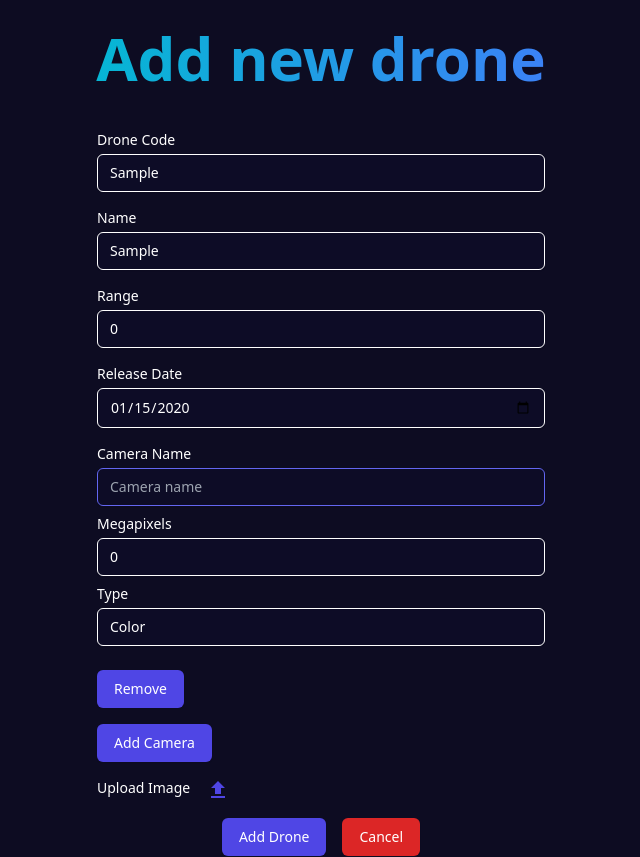
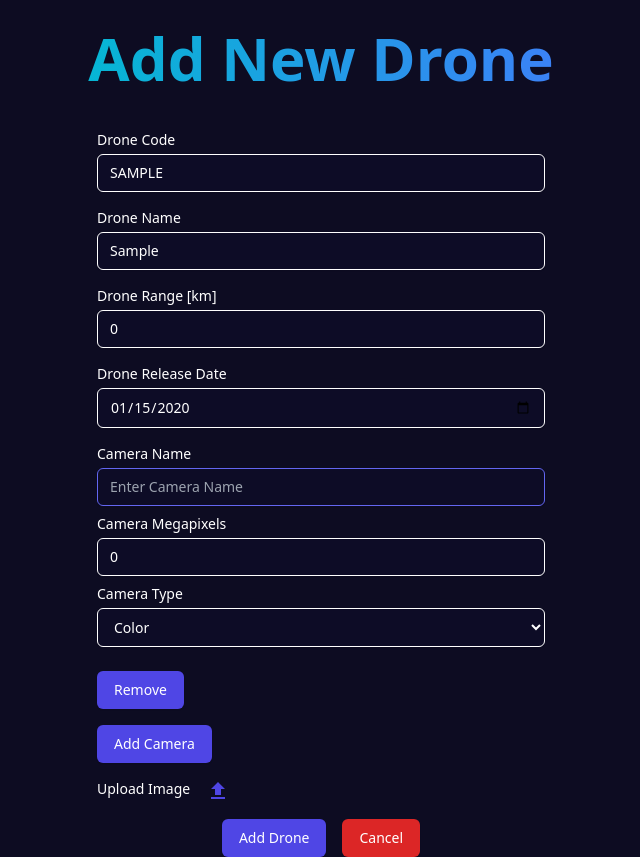
Before and after one commit to roy845/beefreeagro-assignment, a React (Vite) app: page /newDrone in a window 1280 px wide. Both pictures are taken after typing "Sample", "Sample", "2020-01-15" into the empty fields and a click on the button "Add Camera". Shown: the whole page, without its empty margins (319-959 px from the left). Built offline with nearby package versions, Linux system fonts and the light colour scheme.

Commit message:
First Commit

```diff
--- a/src/components/drones/droneForm/AddDroneForm.tsx
+++ b/src/components/drones/droneForm/AddDroneForm.tsx
@@ -1,3 +1,5 @@
+import { InputPlaceholderEnum } from "../../../constants/inputConstants";
+import { InputLabelEnum } from "../../../constants/labelConstants";
 import useAddDroneForm from "../../../hooks/useAddDroneForm";
 import AddCameraButton from "./AddCameraButton";
 import AddDroneFormButtons from "./AddDroneFormButtons";
@@ -21,6 +23,7 @@ const AddDroneForm = (): JSX.Element => {
     onFileIconClick,
     fileInputRef,
     onSubmit,
+    handleUpperCase,
   } = useAddDroneForm();
 
   return (
@@ -29,12 +32,13 @@ const AddDroneForm = (): JSX.Element => {
       className="space-y-4 w-full max-w-md"
     >
       <div>
-        <AddDroneFormLabel label={"Drone Code"} />
+        <AddDroneFormLabel label={InputLabelEnum.DRONE_CODE} />
         <AddDroneFormInput
           register={register}
           fieldName="drone_code"
-          placeholder="Enter drone code"
+          placeholder={InputPlaceholderEnum.DRONE_CODE}
           type="text"
+          onChange={handleUpperCase}
         />
 
         {errors.drone_code && (
@@ -43,11 +47,11 @@ const AddDroneForm = (): JSX.Element => {
       </div>
 
       <div>
-        <AddDroneFormLabel label={"Name"} />
+        <AddDroneFormLabel label={InputLabelEnum.DRONE_NAME} />
         <AddDroneFormInput
           register={register}
           fieldName="name"
-          placeholder="Enter drone name"
+          placeholder={InputPlaceholderEnum.DRONE_NAME}
           type="text"
         />
 
@@ -55,11 +59,11 @@ const AddDroneForm = (): JSX.Element => {
       </div>
 
       <div>
-        <AddDroneFormLabel label={"Range"} />
+        <AddDroneFormLabel label={InputLabelEnum.DRONE_RANGE} />
         <AddDroneFormInput
           register={register}
           fieldName="range"
-          placeholder="Enter drone range"
+          placeholder={InputPlaceholderEnum.DRONE_RANGE}
           type="number"
         />
 
@@ -67,11 +71,11 @@ const AddDroneForm = (): JSX.Element => {
       </div>
 
       <div>
-        <AddDroneFormLabel label={"Release Date"} />
+        <AddDroneFormLabel label={InputLabelEnum.DRONE_RELEASE_DATE} />
         <AddDroneFormInput
           register={register}
           fieldName="release_date"
-          placeholder="Enter drone range"
+          placeholder={InputPlaceholderEnum.DRONE_RELEASE_DATE}
           type="date"
         />
 
--- a/src/components/drones/droneForm/AddDroneFormInput.tsx
+++ b/src/components/drones/droneForm/AddDroneFormInput.tsx
@@ -6,6 +6,8 @@ interface InputProps<TFieldValues extends FieldValues> {
   fieldName: FieldPath<TFieldValues>;
   placeholder?: string;
   type?: React.HTMLInputTypeAttribute;
+  onChange?: (e: React.ChangeEvent<HTMLInputElement>) => void;
+  options?: Array<{ label: string; value: string }>;
   className?: string;
 }
 
@@ -14,14 +16,35 @@ function AddDroneFormInput<TFieldValues extends FieldValues>({
   fieldName,
   placeholder,
   type,
-  className = "mt-1 block w-full px-3 py-2 border border-white bg-[#0d0c26] text-white rounded-md text-sm shadow-sm placeholder-gray-400 focus:outline-none focus:ring-indigo-500 focus:border-indigo-500",
+  options,
+  onChange,
+  className = "mt-1 block w-full px-3 py-2 border border-white bg-[#0d0c26] text-white rounded-md text-sm shadow-sm placeholder-gray-400 focus:outline-none focus:ring-indigo-500 focus:border-indigo-500 text-left",
 }: InputProps<TFieldValues>): JSX.Element {
+  if (options) {
+    return (
+      <select
+        {...register(fieldName)}
+        className={`${className} cursor-pointer`}
+      >
+        <option disabled value="">
+          {placeholder}
+        </option>
+        {options.map((option) => (
+          <option key={option.value} value={option.value}>
+            {option.label}
+          </option>
+        ))}
+      </select>
+    );
+  }
+
   return (
     <input
       {...register(fieldName)}
       type={type}
       placeholder={placeholder}
-      className={className}
+      className={type === "date" ? `${className} cursor-pointer` : className}
+      onChange={onChange}
     />
   );
 }
--- a/src/components/drones/droneForm/DynamicCameraFields.tsx
+++ b/src/components/drones/droneForm/DynamicCameraFields.tsx
@@ -1,4 +1,7 @@
 import { ButtonEnum } from "../../../constants/buttonConstants";
+import { cameraOptions } from "../../../constants/cameraConstants";
+import { InputPlaceholderEnum } from "../../../constants/inputConstants";
+import { InputLabelEnum } from "../../../constants/labelConstants";
 import { CameraType } from "../../../types/cameraType";
 import AddDroneFormErrors from "./AddDroneFormErrors";
 import AddDroneFormInput from "./AddDroneFormInput";
@@ -38,11 +41,11 @@ function DynamicCameraFields<TFieldValues extends FieldValues>({
     <>
       {fields.map((field: CameraField, index: number) => (
         <div key={field.id}>
-          <AddDroneFormLabel label={`Camera Name`} />
+          <AddDroneFormLabel label={InputLabelEnum.CAMERA_NAME} />
           <AddDroneFormInput
             register={register}
             fieldName={`${fieldName}.${index}.name` as Path<TFieldValues>}
-            placeholder="Camera name"
+            placeholder={InputPlaceholderEnum.CAMERA_NAME}
             type="text"
           />
 
@@ -55,11 +58,11 @@ function DynamicCameraFields<TFieldValues extends FieldValues>({
               )?.[index]?.name?.message as string | undefined
             }
           />
-          <AddDroneFormLabel label={"Megapixels"} />
+          <AddDroneFormLabel label={InputLabelEnum.CAMERA_MEGAPIXELS} />
           <AddDroneFormInput
             register={register}
             fieldName={`${fieldName}.${index}.megapixels` as Path<TFieldValues>}
-            placeholder="Megapixels"
+            placeholder={InputPlaceholderEnum.CAMERA_MEGAPIXELS}
             type="number"
           />
 
@@ -72,12 +75,12 @@ function DynamicCameraFields<TFieldValues extends FieldValues>({
               )?.[index]?.megapixels?.message as string | undefined
             }
           />
-          <AddDroneFormLabel label={"Type"} />
+          <AddDroneFormLabel label={InputLabelEnum.CAMERA_TYPE} />
           <AddDroneFormInput
             register={register}
             fieldName={`${fieldName}.${index}.type` as Path<TFieldValues>}
-            placeholder="Camera type"
-            type="text"
+            placeholder={InputPlaceholderEnum.CAMERA_TYPE}
+            options={cameraOptions}
           />
 
           <AddDroneFormErrors
--- /dev/null
+++ b/src/constants/cameraConstants.ts
@@ -0,0 +1,15 @@
+import { CameraOptions } from "../types/cameraType";
+
+export enum CameraEnum {
+  Color = "Color",
+  Thermal = "Thermal",
+  Zoom = "Zoom",
+  Multi_Spectral = "Multi-Spectral",
+}
+
+export const cameraOptions: CameraOptions[] = [
+  { label: CameraEnum.Color, value: CameraEnum.Color },
+  { label: CameraEnum.Thermal, value: CameraEnum.Thermal },
+  { label: CameraEnum.Zoom, value: CameraEnum.Zoom },
+  { label: CameraEnum.Multi_Spectral, value: CameraEnum.Multi_Spectral },
+];
--- a/src/constants/headerConstants.ts
+++ b/src/constants/headerConstants.ts
@@ -1,4 +1,4 @@
 export enum HeaderEnum {
-  ADD_DRONE = "Add new drone",
+  ADD_DRONE = "Add New Drone",
   DRONES_LIST = "Drones List",
 }
--- /dev/null
+++ b/src/constants/inputConstants.ts
@@ -0,0 +1,9 @@
+export enum InputPlaceholderEnum {
+  DRONE_CODE = "Enter Drone Code",
+  DRONE_NAME = "Enter Drone Name",
+  DRONE_RANGE = "Enter Drone Range [km]",
+  DRONE_RELEASE_DATE = "Enter Drone Release Date",
+  CAMERA_NAME = "Enter Camera Name",
+  CAMERA_MEGAPIXELS = "Enter Camera Megapixels",
+  CAMERA_TYPE = "Select Camera Type",
+}
--- /dev/null
+++ b/src/constants/labelConstants.ts
@@ -0,0 +1,9 @@
+export enum InputLabelEnum {
+  DRONE_CODE = "Drone Code",
+  DRONE_NAME = "Drone Name",
+  DRONE_RANGE = "Drone Range [km]",
+  DRONE_RELEASE_DATE = "Drone Release Date",
+  CAMERA_NAME = "Camera Name",
+  CAMERA_MEGAPIXELS = "Camera Megapixels",
+  CAMERA_TYPE = "Camera Type",
+}
--- a/src/hooks/useAddDroneForm.tsx
+++ b/src/hooks/useAddDroneForm.tsx
@@ -99,6 +99,11 @@ const useAddDroneForm = () => {
     fileInputRef.current?.click();
   };
 
+  const handleUpperCase = (event: React.ChangeEvent<HTMLInputElement>) => {
+    const { value } = event.target;
+    setValue("drone_code", value.toUpperCase());
+  };
+
   return {
     register,
     control,
@@ -114,6 +119,7 @@ const useAddDroneForm = () => {
     onFileIconClick,
     fileInputRef,
     onSubmit,
+    handleUpperCase,
   };
 };
 
--- a/src/types/cameraType.ts
+++ b/src/types/cameraType.ts
@@ -5,3 +5,8 @@ export type Camera = {
   name: string;
   type: CameraType;
 };
+
+export type CameraOptions = {
+  label: string;
+  value: string;
+};
```
